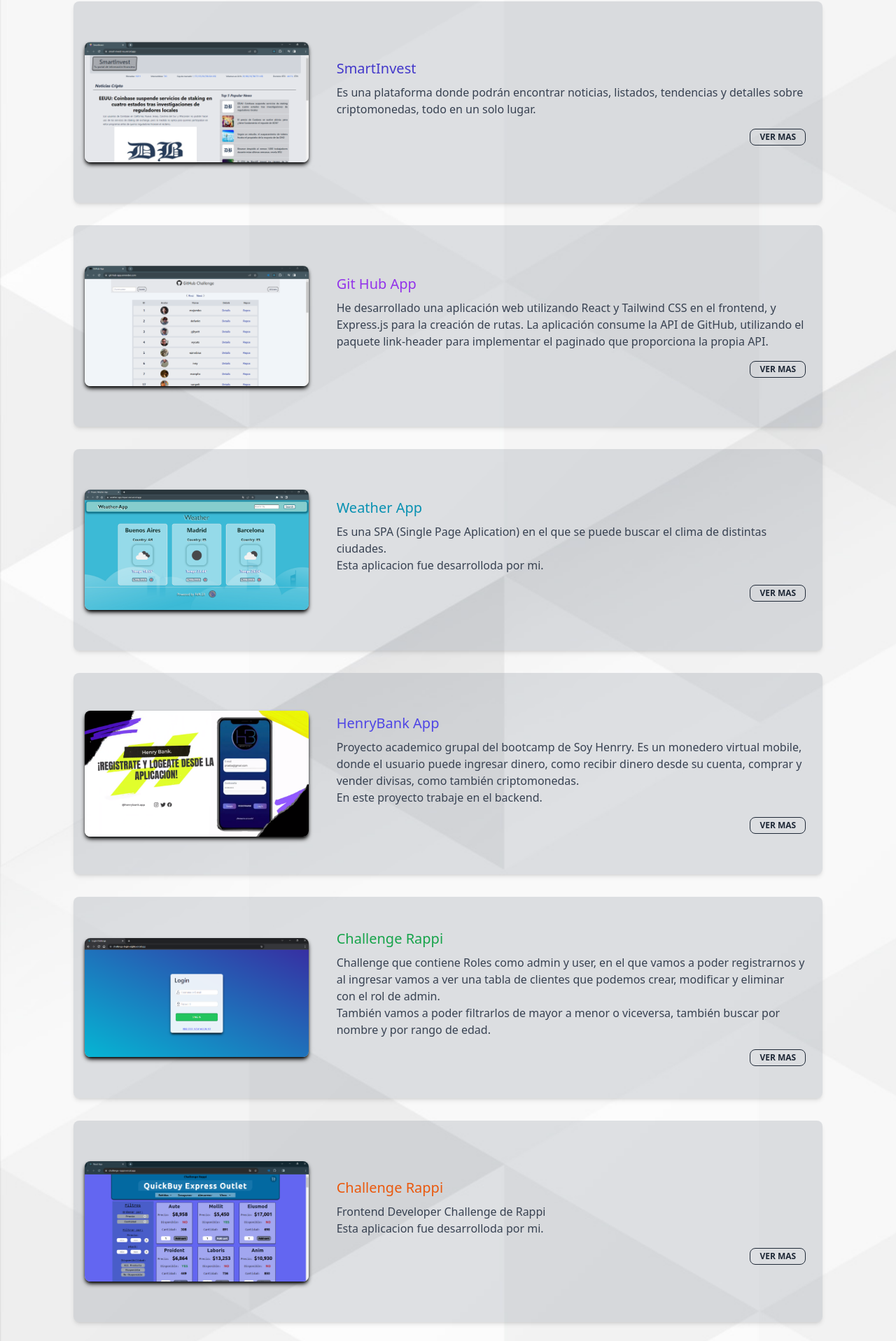
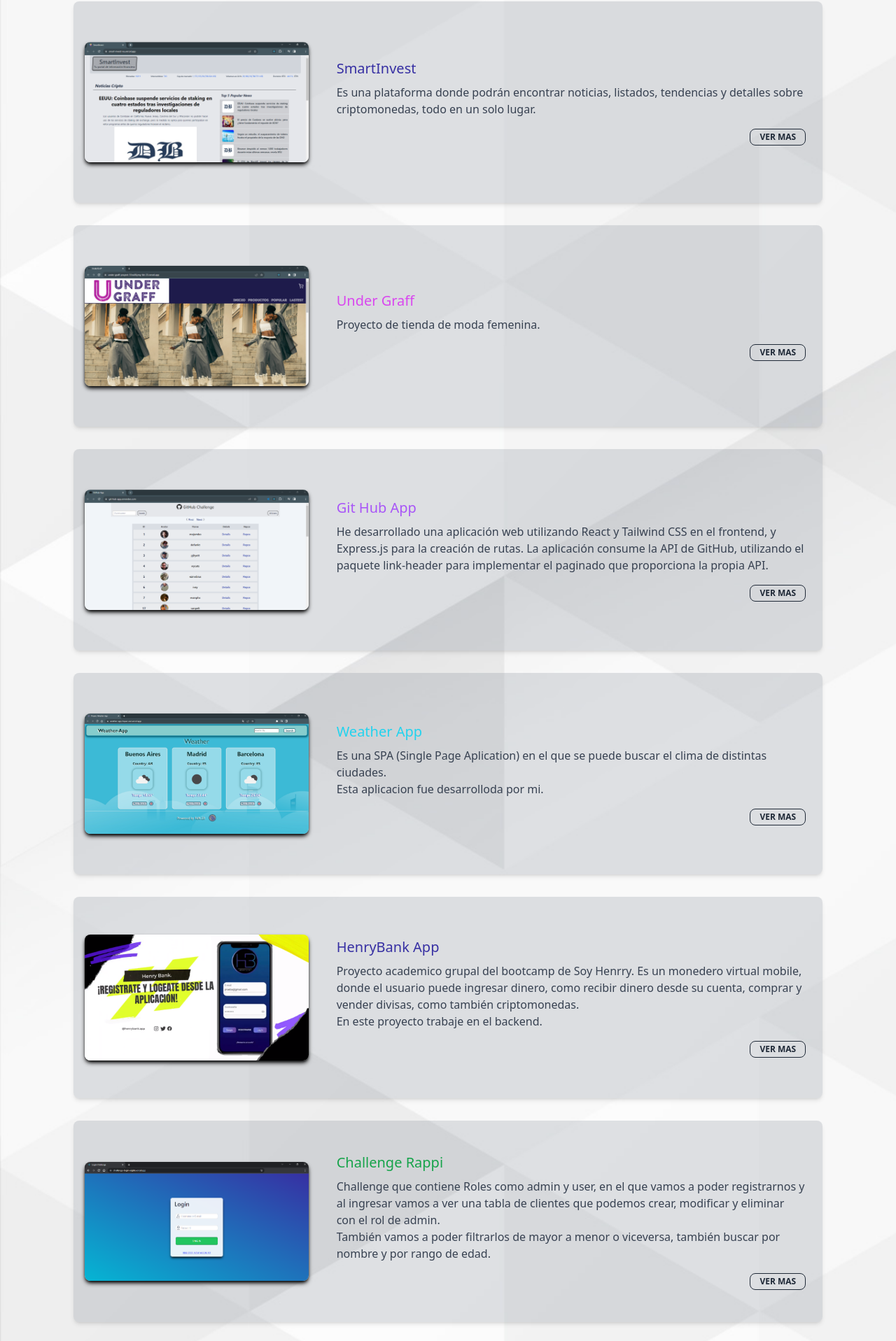
Before and after one commit to FdR-23/Portfolio, a React (Create React App) app: page / in a window 1280 px wide. Shown: the part 3131-5048 px from the top of the page at 70% size. Built offline with nearby package versions, Linux system fonts and the light colour scheme.

Commit message:
new proyect

```diff
--- a/src/Language/en/global.json
+++ b/src/Language/en/global.json
@@ -56,7 +56,11 @@
 
         "SmartInvestIntro":"It is a platform where you can find news, listings, trends, and details about cryptocurrencies, all in one place.",
         "SmartInvestIntro2":"",
-        "modalSmartInvest":"Additionally, users will be able to access details and an interactive chart that displays prices over different periods, ranging from 24 hours to the all-time high. All of this is made possible through the integration of the CoinGecko API and a news API that I have incorporated into the application."
+        "modalSmartInvest":"Additionally, users will be able to access details and an interactive chart that displays prices over different periods, ranging from 24 hours to the all-time high. All of this is made possible through the integration of the CoinGecko API and a news API that I have incorporated into the application.",
+
+        "UnderGraffIntro":"Women's fashion store project.",
+        "UnderGraffIntro2":"",
+        "modalUnderGraff":"On this platform, products are organized into various categories for a seamless shopping experience. Userqs can browse products and add their favorite items to a personalized shopping cart."
     },
 
     "contact" :{
--- a/src/Language/es/global.json
+++ b/src/Language/es/global.json
@@ -57,7 +57,11 @@
 
         "SmartInvestIntro":"Es una plataforma donde podrán encontrar noticias, listados, tendencias y detalles sobre criptomonedas, todo en un solo lugar.",
         "SmartInvestIntro2":"",
-        "modalSmartInvest":"Además, podrán acceder a detalles y un gráfico interactivo que muestra los precios en diferentes periodos, desde 24 horas hasta el máximo histórico. Todo esto es posible gracias a la integración de la API de CoinGecko y una API de noticias que he incorporado en la aplicación."
+        "modalSmartInvest":"Además, podrán acceder a detalles y un gráfico interactivo que muestra los precios en diferentes periodos, desde 24 horas hasta el máximo histórico. Todo esto es posible gracias a la integración de la API de CoinGecko y una API de noticias que he incorporado en la aplicación.",
+
+        "UnderGraffIntro":"Proyecto de tienda de moda femenina.",
+        "UnderGraffIntro2":"",
+        "modalUnderGraff":"En esta plataforma, los productos están organizados en diversas categorías para una experiencia de compra fluida. Los usuarios pueden explorar los productos y agregar sus artículos favoritos a un carrito de compras personalizado."
     },
     "contact" :{
         "title":"Contacto"
--- a/src/components/Proyects.jsx
+++ b/src/components/Proyects.jsx
@@ -8,6 +8,7 @@ import ChallengeRappi from '../img/proyects/ChallengeRappi.png'
 import ChallengeLogin from '../img/proyects/LoginChallenge.png'
 import MeliClone from '../img/proyects/Meli_clone.png'
 import SmartInvest from '../img/proyects/SmartInvest.png'
+import UnderGraff from '../img/proyects/UnderGraff.png'
 
 import css from '../assets/Skills_svg/css.svg'
 import js from '../assets/Skills_svg/js.svg'
@@ -49,7 +50,7 @@ function Proyects() {
               src={PokemonApp_img} alt="PokemonApp_img" />
             <div data-aos="fade-up" data-aos-duration="2000"
               className="flex flex-col justify-start flex-grow p-6">
-              <h3 className="mb-2 text-xl font-medium text-yellow-600 dark:text-shadow-titledark">Pokemon App</h3>
+              <h3 className="mb-2 text-xl font-medium text-yellow-400 dark:text-shadow-titledark">Pokemon App</h3>
               <p className="mb-4 text-base text-gray-700 dark:text-white">
                 {t('projects.pokeintro')}.<br />
                 {t('projects.pokeintro2')}
@@ -108,7 +109,7 @@ function Proyects() {
 
             <div data-aos="fade-up" data-aos-duration="2000"
               className="flex flex-col w-full p-6 flex-growjustify-start">
-              <h3 className="mb-2 text-xl font-medium text-blue-700 dark:text-shadow-titledark">Mercado Libre Clon</h3>
+              <h3 className="mb-2 text-xl font-medium text-blue-500 dark:text-shadow-titledark">Mercado Libre Clon</h3>
               <p className="mb-4 text-base text-gray-700 dark:text-white">{t('projects.MeliCLoneIntro')}<br />
                 {t('projects.MeliCLone2')}
               </p>
@@ -165,7 +166,7 @@ function Proyects() {
 
             <div data-aos="fade-up" data-aos-duration="2000"
               className="flex flex-col w-full p-6 flex-growjustify-start">
-              <h3 className="mb-2 text-xl font-medium text-indigo-700 dark:text-shadow-titledark">SmartInvest</h3>
+              <h3 className="mb-2 text-xl font-medium text-indigo-800 dark:text-shadow-titledark">SmartInvest</h3>
               <p className="mb-4 text-base text-gray-700 dark:text-white">{t('projects.SmartInvestIntro')}<br />
                 {t('projects.SmartInvestIntro2')}
               </p>
@@ -215,6 +216,61 @@ function Proyects() {
           </div>
 
 
+          {/* CHALLENGE UNDERGRAFF */}
+          <div data-aos="zoom-in-right" data-aos-duration="1000"
+            className="flex flex-col items-center m-4 rounded-lg shadow-md md:flex-row bg-gray-500/20 dark:bg-transparent dark:md:hover:shadow-white/20 md:w-11/12 md:h-72 md:hover:shadow-lg">
+            <img className="rounded-t-lg object-fit md:shadow-md md:shadow-black md:m-4 md:h-auto md:w-80 md:rounded-lg dark:md:shadow-md dark:md:shadow-white/50"
+              src={UnderGraff} alt="UnderGraff_img" />
+
+            <div data-aos="fade-up" data-aos-duration="2000"
+              className="flex flex-col w-full p-6 flex-growjustify-start">
+              <h3 className="mb-2 text-xl font-medium text-fuchsia-500 dark:text-shadow-titledark">Under Graff</h3>
+              <p className="mb-4 text-base text-gray-700 dark:text-white">{t('projects.UnderGraffIntro')}<br />
+                {t('projects.UnderGraffIntro2')}
+              </p>
+
+              <div className='flex flex-row justify-end'>
+                <label htmlFor="my4-modal" className="w-20 btn btn-outline btn-xs dark:hover:bg-black/30 dark:shadow-inner dark:shadow-white dark:text-white dark:hover:shadow-sm dark:hover:shadow-white">{t('projects.bnb_vermas')}</label>
+              </div>
+            </div>
+          </div>
+          <input type="checkbox" id="my4-modal" className="modal-toggle" />
+          <div className="modal">
+            <div className="modal-box dark:bg-gray-700 dark:text-white">
+              <label htmlFor="my4-modal" className="absolute btn btn-xs btn-circle hover:bg-white right-2 top-2">
+                <svg xmlns="http://www.w3.org/2000/svg" version="1.1" viewBox="0 0 512 512" enableBackground="new 0 0 512 512">
+                  <path d="M256,0C114.844,0,0,114.844,0,256s114.844,256,256,256s256-114.844,256-256S397.156,0,256,0z M358.625,313.375  c12.5,12.492,12.5,32.758,0,45.25C352.383,364.875,344.188,368,336,368s-16.383-3.125-22.625-9.375L256,301.25l-57.375,57.375  C192.383,364.875,184.188,368,176,368s-16.383-3.125-22.625-9.375c-12.5-12.492-12.5-32.758,0-45.25L210.75,256l-57.375-57.375  c-12.5-12.492-12.5-32.758,0-45.25c12.484-12.5,32.766-12.5,45.25,0L256,210.75l57.375-57.375c12.484-12.5,32.766-12.5,45.25,0  c12.5,12.492,12.5,32.758,0,45.25L301.25,256L358.625,313.375z" />
+                </svg>
+              </label>
+              <h3 className="text-xl font-semibold">Under Graff</h3>
+              <p className="py-4">{t('projects.modalUnderGraff')}
+              </p>
+              <h3 className="text-lg font-bold">{t('projects.modal_tecnologia')}</h3>
+              <div className='flex flex-row flex-wrap justify-center'>
+                <img className='w-8 m-1 mx-2' src={html} alt="html_logo" />
+                <img className='w-8 m-1 mx-2' src={css} alt="css_logo" />
+                <img className='w-8 m-1 mx-2' src={js} alt="javascript_logo" />
+                <img className='w-8 m-1 mx-2' src={tailwind} alt="tailwind_logo" />
+                <img className='w-8 m-1 mx-2' src={react} alt="react_logo" />
+
+              </div>
+              <div className="modal-action">
+                <label className="shadow-inner shadow-white btn btn-sm dark:bg-white/10 dark:hover:shadow-md dark:hover:shadow-white"><a
+                  className='flex flex-row items-center justify-center' target='_black' href="https://under-graff-proyect.vercel.app/" rel="noopener noreferrer" >
+                  <svg className="mr-2 fill-white" xmlns="http://www.w3.org/2000/svg" width="18px" height="18px" viewBox="0 0 16 16">
+                    <path fillRule="evenodd" d="M5,2 C5.55228,2 6,2.44772 6,3 C6,3.55228 5.55228,4 5,4 L4,4 L4,12 L12,12 L12,11 C12,10.4477 12.4477,10 13,10 C13.5523,10 14,10.4477 14,11 L14,12 C14,13.1046 13.1046,14 12,14 L4,14 C2.89543,14 2,13.1046 2,12 L2,4 C2,2.89543 2.89543,2 4,2 L5,2 Z M15,1 L15,5.99814453 C15,6.55043453 14.5523,6.99814453 14,6.99814453 C13.4477,6.99814453 13,6.55043453 13,5.99814453 L13,4.41419 L8.71571,8.69846 C8.32519,9.08899 7.69202,9.08899 7.3015,8.69846 C6.91097,8.30794 6.91097,7.67477 7.3015,7.28425 L11.5858,3 L9.99619141,3 C9.44391141,3 8.99619141,2.55228 8.99619141,2 C8.99619141,1.44772 9.44391141,1 9.99619141,1 L15,1 Z" />
+                  </svg>
+                  Deploy</a></label>
+                <label className="shadow-inner shadow-white btn btn-sm dark:bg-white/10 dark:hover:shadow-md dark:hover:shadow-white"><a
+                  className='flex flex-row items-center justify-center ' target='_black' href="https://github.com/FdR-23/under_graff-proyect" rel="noopener noreferrer" >
+                  <svg className="mr-2 fill-white" xmlns="http://www.w3.org/2000/svg" width="20"
+                    shapeRendering="geometricPrecision" textRendering="geometricPrecision"
+                    imageRendering="optimizeQuality" fillRule="evenodd" clipRule="evenodd"
+                    viewBox="0 0 640 640"><path d="M319.988 7.973C143.293 7.973 0 151.242 0 327.96c0 141.392 91.678 261.298 218.826 303.63 16.004 2.964 21.886-6.957 21.886-15.414 0-7.63-.319-32.835-.449-59.552-89.032 19.359-107.8-37.772-107.8-37.772-14.552-36.993-35.529-46.831-35.529-46.831-29.032-19.879 2.209-19.442 2.209-19.442 32.126 2.245 49.04 32.954 49.04 32.954 28.56 48.922 74.883 34.76 93.131 26.598 2.882-20.681 11.15-34.807 20.315-42.803-71.08-8.067-145.797-35.516-145.797-158.14 0-34.926 12.52-63.485 32.965-85.88-3.33-8.078-14.291-40.606 3.083-84.674 0 0 26.87-8.61 88.029 32.8 25.512-7.075 52.878-10.642 80.056-10.76 27.2.118 54.614 3.673 80.162 10.76 61.076-41.386 87.922-32.8 87.922-32.8 17.398 44.08 6.485 76.631 3.154 84.675 20.516 22.394 32.93 50.953 32.93 85.879 0 122.907-74.883 149.93-146.117 157.856 11.481 9.921 21.733 29.398 21.733 59.233 0 42.792-.366 77.28-.366 87.804 0 8.516 5.764 18.473 21.992 15.354 127.076-42.354 218.637-162.274 218.637-303.582 0-176.695-143.269-319.988-320-319.988l-.023.107z" /></svg>
+                  {t('projects.bnb_codigo')}</a></label>
+              </div>
+            </div>
+          </div>
 
           {/* Git Hub App */}
           <div data-aos="zoom-in-right" data-aos-duration="1000"
@@ -224,7 +280,7 @@ function Proyects() {
 
             <div data-aos="fade-up" data-aos-duration="2000"
               className="flex flex-col w-full p-6 flex-growjustify-start">
-              <h3 className="mb-2 text-xl font-medium text-purple-600 dark:text-shadow-titledark">Git Hub App</h3>
+              <h3 className="mb-2 text-xl font-medium text-purple-500 dark:text-shadow-titledark">Git Hub App</h3>
               <p className="mb-4 text-base text-gray-700 dark:text-white">{t('projects.GitAppIntro')}<br />
                 {t('projects.GitAppIntro2')}
               </p>
@@ -278,7 +334,7 @@ function Proyects() {
               src={WeatherApp_img} alt="WeatherApp_img" />
             <div data-aos="fade-up" data-aos-duration="2000"
               className="flex flex-col justify-start flex-grow p-6">
-              <header className="mb-2 text-xl font-medium text-cyan-600 dark:text-shadow-titledark">Weather App</header>
+              <header className="mb-2 text-xl font-medium text-cyan-400 dark:text-shadow-titledark">Weather App</header>
               <p className="mb-4 text-base text-gray-700 dark:text-white">
                 {t('projects.weatherAppintro')}<br />
                 {t('projects.weatherAppintro2')}
@@ -331,7 +387,7 @@ function Proyects() {
               src={HenryBank} alt="HenryBank_img" />
             <div data-aos="fade-up" data-aos-duration="2000"
               className="flex flex-col p-6 flex-growjustify-start">
-              <h3 className="mb-2 text-xl font-medium text-indigo-600 dark:text-shadow-titledark">HenryBank App</h3>
+              <h3 className="mb-2 text-xl font-medium text-indigo-800 dark:text-shadow-titledark">HenryBank App</h3>
               <p className="mb-4 text-base text-gray-700 dark:text-white">{t('projects.heanrybankintro')}<br />
                 {t('projects.heanrybankintro2')}
               </p>
@@ -388,6 +444,7 @@ function Proyects() {
             </div>
 
           </div>
+
 
           {/* LOGIN CHANLLENGE */}
 
@@ -447,63 +504,6 @@ function Proyects() {
             </div>
           </div>
 
-
-
-          {/* CHALLENGE RAPPI */}
-          <div data-aos="zoom-in-right" data-aos-duration="1000"
-            className="flex flex-col items-center m-4 rounded-lg shadow-md md:flex-row bg-gray-500/20 dark:bg-transparent dark:md:hover:shadow-white/20 md:w-11/12 md:h-72 md:hover:shadow-lg">
-            <img className="rounded-t-lg object-fit md:shadow-md md:shadow-black md:m-4 md:h-auto md:w-80 md:rounded-lg dark:md:shadow-md dark:md:shadow-white/50"
-              src={ChallengeRappi} alt="ChallengeRappi_img" />
-
-            <div data-aos="fade-up" data-aos-duration="2000"
-              className="flex flex-col w-full p-6 flex-growjustify-start">
-              <h3 className="mb-2 text-xl font-medium text-orange-600 dark:text-shadow-titledark">Challenge Rappi</h3>
-              <p className="mb-4 text-base text-gray-700 dark:text-white">{t('projects.ChallengeRappi')}<br />
-                {t('projects.ChallengeRappi2')}
-              </p>
-
-              <div className='flex flex-row justify-end'>
-                <label htmlFor="my4-modal" className="w-20 btn btn-outline btn-xs dark:hover:bg-black/30 dark:shadow-inner dark:shadow-white dark:text-white dark:hover:shadow-sm dark:hover:shadow-white">{t('projects.bnb_vermas')}</label>
-              </div>
-            </div>
-          </div>
-          <input type="checkbox" id="my4-modal" className="modal-toggle" />
-          <div className="modal">
-            <div className="modal-box dark:bg-gray-700 dark:text-white">
-              <label htmlFor="my4-modal" className="absolute btn btn-xs btn-circle hover:bg-white right-2 top-2">
-                <svg xmlns="http://www.w3.org/2000/svg" version="1.1" viewBox="0 0 512 512" enableBackground="new 0 0 512 512">
-                  <path d="M256,0C114.844,0,0,114.844,0,256s114.844,256,256,256s256-114.844,256-256S397.156,0,256,0z M358.625,313.375  c12.5,12.492,12.5,32.758,0,45.25C352.383,364.875,344.188,368,336,368s-16.383-3.125-22.625-9.375L256,301.25l-57.375,57.375  C192.383,364.875,184.188,368,176,368s-16.383-3.125-22.625-9.375c-12.5-12.492-12.5-32.758,0-45.25L210.75,256l-57.375-57.375  c-12.5-12.492-12.5-32.758,0-45.25c12.484-12.5,32.766-12.5,45.25,0L256,210.75l57.375-57.375c12.484-12.5,32.766-12.5,45.25,0  c12.5,12.492,12.5,32.758,0,45.25L301.25,256L358.625,313.375z" />
-                </svg>
-              </label>
-              <h3 className="text-xl font-semibold">Challenge Rappi</h3>
-              <p className="py-4">{t('projects.modalChallengeRappi')}
-              </p>
-              <h3 className="text-lg font-bold">{t('projects.modal_tecnologia')}</h3>
-              <div className='flex flex-row flex-wrap justify-center'>
-                <img className='w-8 m-1 mx-2' src={html} alt="html" />
-                <img className='w-8 m-1 mx-2' src={tailwind} alt="css" />
-                <img className='w-8 m-1 mx-2' src={react} alt="nextjs" />
-                <img className='w-8 m-1 mx-2' src={redux} alt="nextjs" />
-              </div>
-              <div className="modal-action">
-                <label className="shadow-inner shadow-white btn btn-sm dark:bg-white/10 dark:hover:shadow-md dark:hover:shadow-white"><a
-                  className='flex flex-row items-center justify-center' target='_black' href="https://challenge-rappi.vercel.app/" rel="noopener noreferrer" >
-                  <svg className="mr-2 fill-white" xmlns="http://www.w3.org/2000/svg" width="18px" height="18px" viewBox="0 0 16 16">
-                    <path fillRule="evenodd" d="M5,2 C5.55228,2 6,2.44772 6,3 C6,3.55228 5.55228,4 5,4 L4,4 L4,12 L12,12 L12,11 C12,10.4477 12.4477,10 13,10 C13.5523,10 14,10.4477 14,11 L14,12 C14,13.1046 13.1046,14 12,14 L4,14 C2.89543,14 2,13.1046 2,12 L2,4 C2,2.89543 2.89543,2 4,2 L5,2 Z M15,1 L15,5.99814453 C15,6.55043453 14.5523,6.99814453 14,6.99814453 C13.4477,6.99814453 13,6.55043453 13,5.99814453 L13,4.41419 L8.71571,8.69846 C8.32519,9.08899 7.69202,9.08899 7.3015,8.69846 C6.91097,8.30794 6.91097,7.67477 7.3015,7.28425 L11.5858,3 L9.99619141,3 C9.44391141,3 8.99619141,2.55228 8.99619141,2 C8.99619141,1.44772 9.44391141,1 9.99619141,1 L15,1 Z" />
-                  </svg>
-                  Deploy</a></label>
-                <label className="shadow-inner shadow-white btn btn-sm dark:bg-white/10 dark:hover:shadow-md dark:hover:shadow-white"><a
-                  className='flex flex-row items-center justify-center ' target='_black' href="https://github.com/FdR-23/challenge-rappi" rel="noopener noreferrer" >
-                  <svg className="mr-2 fill-white" xmlns="http://www.w3.org/2000/svg" width="20"
-                    shapeRendering="geometricPrecision" textRendering="geometricPrecision"
-                    imageRendering="optimizeQuality" fillRule="evenodd" clipRule="evenodd"
-                    viewBox="0 0 640 640"><path d="M319.988 7.973C143.293 7.973 0 151.242 0 327.96c0 141.392 91.678 261.298 218.826 303.63 16.004 2.964 21.886-6.957 21.886-15.414 0-7.63-.319-32.835-.449-59.552-89.032 19.359-107.8-37.772-107.8-37.772-14.552-36.993-35.529-46.831-35.529-46.831-29.032-19.879 2.209-19.442 2.209-19.442 32.126 2.245 49.04 32.954 49.04 32.954 28.56 48.922 74.883 34.76 93.131 26.598 2.882-20.681 11.15-34.807 20.315-42.803-71.08-8.067-145.797-35.516-145.797-158.14 0-34.926 12.52-63.485 32.965-85.88-3.33-8.078-14.291-40.606 3.083-84.674 0 0 26.87-8.61 88.029 32.8 25.512-7.075 52.878-10.642 80.056-10.76 27.2.118 54.614 3.673 80.162 10.76 61.076-41.386 87.922-32.8 87.922-32.8 17.398 44.08 6.485 76.631 3.154 84.675 20.516 22.394 32.93 50.953 32.93 85.879 0 122.907-74.883 149.93-146.117 157.856 11.481 9.921 21.733 29.398 21.733 59.233 0 42.792-.366 77.28-.366 87.804 0 8.516 5.764 18.473 21.992 15.354 127.076-42.354 218.637-162.274 218.637-303.582 0-176.695-143.269-319.988-320-319.988l-.023.107z" /></svg>
-                  {t('projects.bnb_codigo')}</a></label>
-              </div>
-            </div>
-          </div>
-
-
         </div>
       </section >
     </div >
--- a/tailwind.config.js
+++ b/tailwind.config.js
@@ -26,7 +26,7 @@ module.exports = {
       },
       textShadow: {
         'titleday': '-1px 1px 20px rgb(113 134 200)',
-        'titledark': '-2px 1px 8px rgb(0 0 0)',
+        'titledark': '-2px 1px 8px rgb(118 118 118 / 40%)',
         'white': '-2px 1px 10px rgb(255 255 255)',
         'name': '1px 1px 4px rgb(255 255 255 / 75%);',
         'contact-red': '-2px 1px 8px rgb(200  38 38)',
```
Also changed, not shown: src/img/proyects/UnderGraff.png (added).
